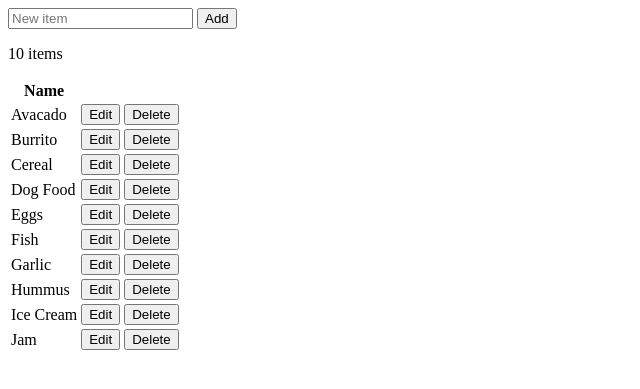
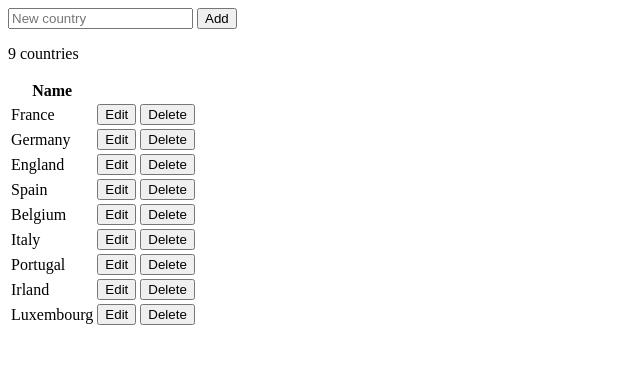
Before and after one commit to bentrevett/bentrevett.github.io, a Jekyll site: the page crud/index.html, which Jekyll copies as it is, in a window 1280 px wide. Shown: the top 389 px of the page, without its empty margins (0-640 px from the left). Built offline with Jekyll 4.4.1, drawn with Linux system fonts in a browser that asks for light colours.

Commit message:
Update index.html

```diff
--- a/crud/index.html
+++ b/crud/index.html
@@ -2,7 +2,7 @@
 <html>
 <head>
   <meta charset="UTF-8">
-  <title>CRUD</title>
+  <title>Countries CRUD</title>
   <style>
     input[type='submit'], button, [aria-label]{
       cursor: pointer;
@@ -15,7 +15,7 @@
 <body>
 
 <form action="javascript:void(0);" method="POST" onsubmit="app.Add()">
-  <input type="text" id="add-name" placeholder="New item">
+  <input type="text" id="add-name" placeholder="New country">
   <input type="submit" value="Add">
 </form>
 
@@ -32,20 +32,20 @@
   <tr>
     <th>Name</th>
   </tr>
-    <tbody id="items">
+    <tbody id="countries">
     </tbody>
 </table>
 
 <script>
 var app = new function() {
-  this.el = document.getElementById('items');
-  this.items = ['Avacado', 'Burrito', 'Cereal', 'Dog Food', 'Eggs', 'Fish', 'Garlic', 'Hummus', 'Ice Cream', 'Jam'];
+  this.el = document.getElementById('countries');
+  this.countries = ['France', 'Germany', 'England', 'Spain', 'Belgium', 'Italy', 'Portugal', 'Irland', 'Luxembourg'];
   this.Count = function(data) {
     var el   = document.getElementById('counter');
-    var name = 'item';
+    var name = 'country';
     if (data) {
       if (data > 1) {
-        name = 'items';
+        name = 'countries';
       }
       el.innerHTML = data + ' ' + name ;
     } else {
@@ -55,25 +55,25 @@ var app = new function() {
 
   this.FetchAll = function() {
     var data = '';
-    if (this.items.length > 0) {
-      for (i = 0; i < this.items.length; i++) {
+    if (this.countries.length > 0) {
+      for (i = 0; i < this.countries.length; i++) {
         data += '<tr>';
-        data += '<td>' + this.items[i] + '</td>';
+        data += '<td>' + this.countries[i] + '</td>';
         data += '<td><button onclick="app.Edit(' + i + ')">Edit</button></td>';
         data += '<td><button onclick="app.Delete(' + i + ')">Delete</button></td>';
         data += '</tr>';
       }
     }
-    this.Count(this.items.length);
+    this.Count(this.countries.length);
     return this.el.innerHTML = data;
   };
   this.Add = function () {
     el = document.getElementById('add-name');
     // Get the value
-    var item = el.value;
-    if (item) {
+    var country = el.value;
+    if (country) {
       // Add the new value
-      this.items.push(item.trim());
+      this.countries.push(country.trim());
       // Reset input value
       el.value = '';
       // Dislay the new list
@@ -83,16 +83,16 @@ var app = new function() {
   this.Edit = function (item) {
     var el = document.getElementById('edit-name');
     // Display value in the field
-    el.value = this.items[item];
+    el.value = this.countries[item];
     // Display fields
     document.getElementById('spoiler').style.display = 'block';
     self = this;
     document.getElementById('saveEdit').onsubmit = function() {
       // Get value
-      var item = el.value;
-      if (item) {
+      var country = el.value;
+      if (country) {
         // Edit value
-        self.items.splice(item, 1, item.trim());
+        self.countries.splice(item, 1, country.trim());
         // Display the new list
         self.FetchAll();
         // Hide fields
@@ -102,7 +102,7 @@ var app = new function() {
   };
   this.Delete = function (item) {
     // Delete the current row
-    this.items.splice(item, 1);
+    this.countries.splice(item, 1);
     // Display the new list
     this.FetchAll();
   };
```
